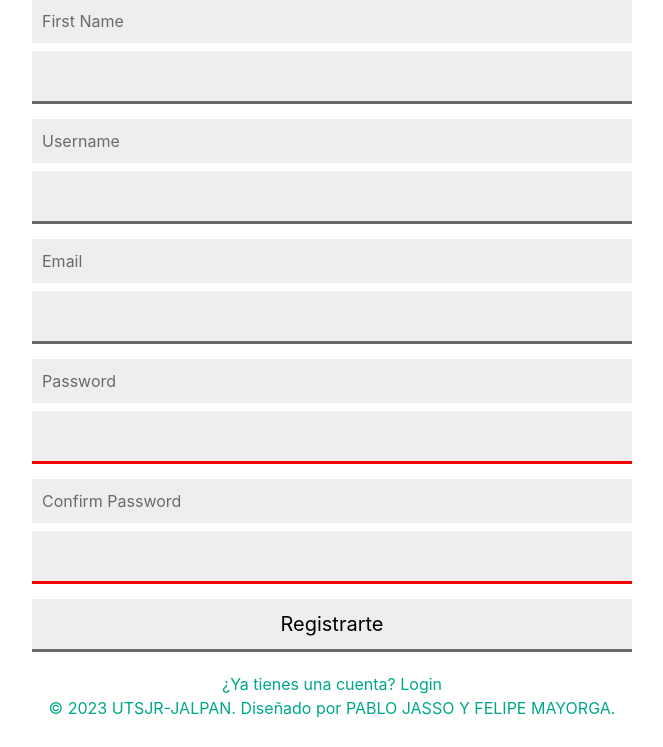
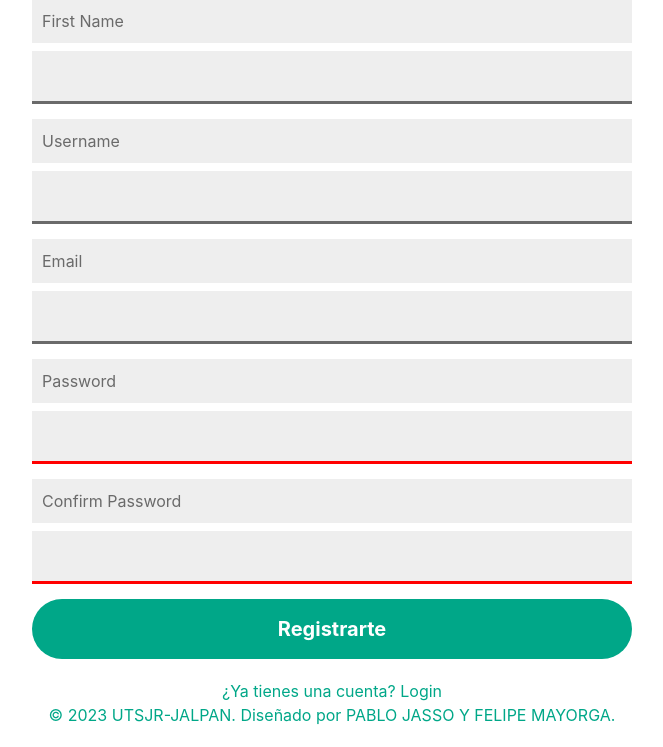
Before and after one commit to PABLO-HERNAN-JA/twiiter-ds, a Django app: page /register/ in a window 1280 px wide. Shown: the part 186-933 px from the top of the page, without its empty margins (308-971 px from the left). Before the commit the page ends 904 px from the top, so only its background shows below. Run offline with Django 4.2, Linux system fonts and the light colour scheme; some libraries are stand-ins or nearby versions.

Commit message:
boton aviso-reparacion1-aviso

```diff
--- a/twitter/templates/twitter/register.html
+++ b/twitter/templates/twitter/register.html
@@ -40,7 +40,7 @@
                 <p>Su contraseña no puede ser una contraseña de uso común.</p>
                 <p>Su contraseña no puede ser completamente numérica.</p></label>
             {% endif %}
-            <input type="submit" id="registrarte-btn" value="Registrarte" onclick="mostrarAviso(event)">
+            <button class="twitter-btn" type="submit" id="registrarte-btn" value="Registrarte" onclick="mostrarAviso(event)">Registrarte</button>
 
         </form>
 
```
